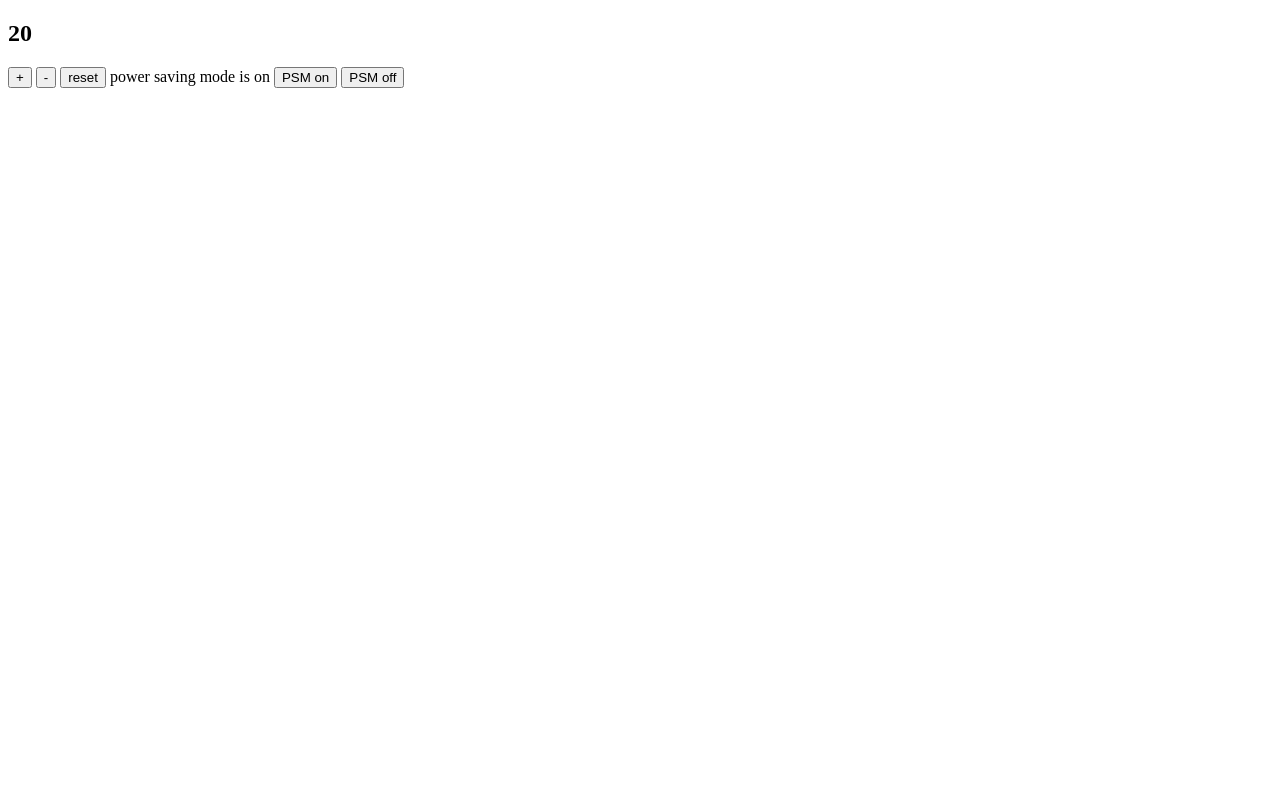
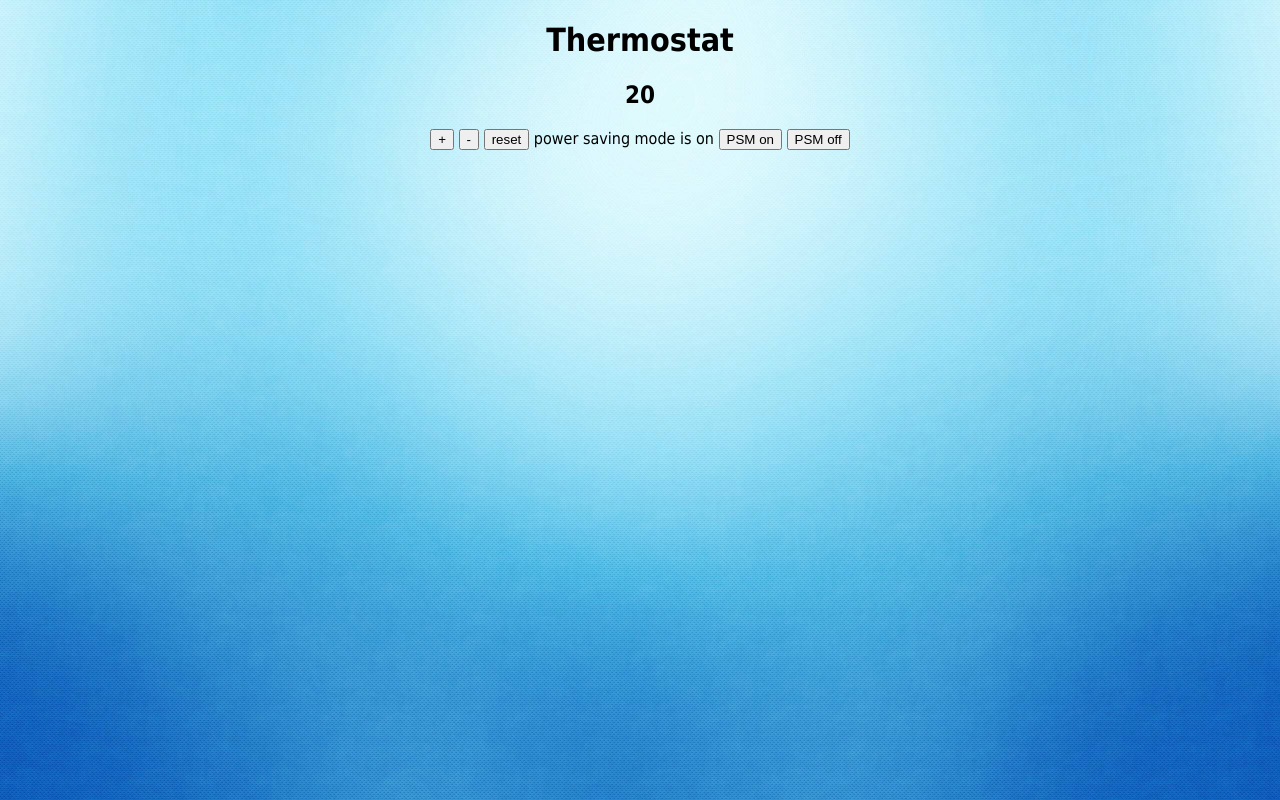
Before and after one commit to melissasedgwick/thermostat-challenge, a plain HTML site: page index.html in a window 1280 px wide. Drawn offline with nearby package versions, Linux system fonts and the light colour scheme.

Commit message:
Updated style with background

```diff
--- a/index.html
+++ b/index.html
@@ -3,6 +3,7 @@
 <link rel="stylesheet" type="text/css" href="public/style.css">
   <head>
     <title>Thermostat</title>
+    <h1>Thermostat</h1>
   </head>
   <body>
     <section>
--- a/public/style.css
+++ b/public/style.css
@@ -9,3 +9,15 @@
 .high-usage {
   color: red;
 }
+
+body {
+  background-image: url("background.jpg");
+  background-size: cover;
+  font-family: "Tahoma", Geneva, sans-serif;
+  text-align: center;
+}
+
+h1 {
+    color: black;
+    text-align: center;
+}
```
Also changed, not shown: public/background.jpg (added).
